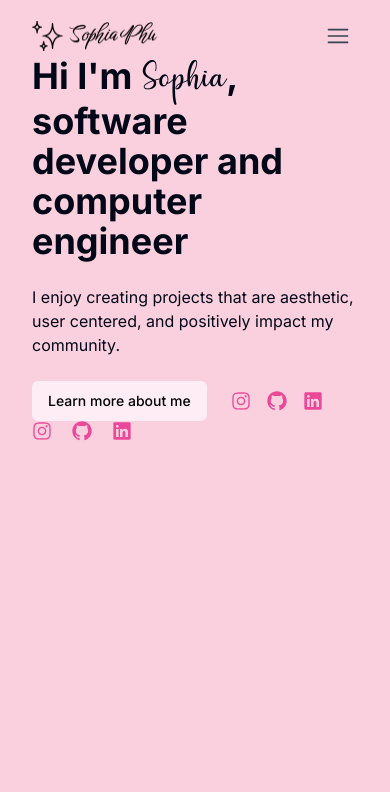
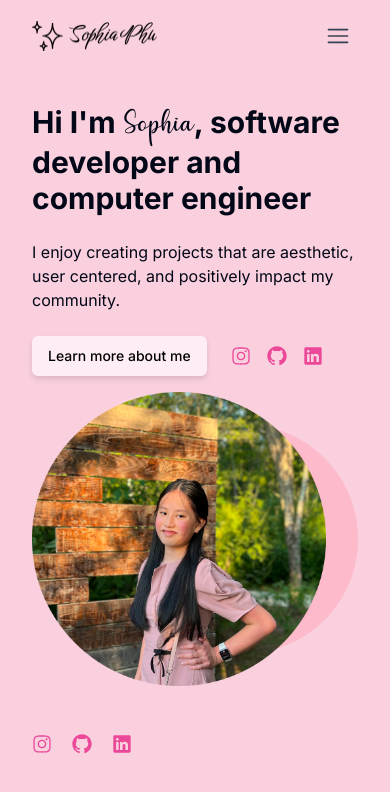
Before and after one commit to sophiaaphu/sophia-personal-website, a Next.js app in the folder sophia-personal-website/: page / in a window 390 px wide. Shown: the top 792 px of the page. Built offline with nearby package versions, Linux system fonts and the light colour scheme.

Commit message:
added image to homepage

```diff
--- a/sophia-personal-website/src/app/page.tsx
+++ b/sophia-personal-website/src/app/page.tsx
@@ -6,32 +6,35 @@ import { RxInstagramLogo, RxGithubLogo, RxLinkedinLogo,RxHeart  } from "react-ic
 
 export default function Home() {
   return (
-    <main className="">
-      <div>
+    <main className=" py-12">
+      <div className="flex flex-col lg:flex-row lg:items-center gap-4 lg:gap-0  ">
         <div className="flex flex-col gap-6">
-          <h1 className=" text-4xl font-bold">
+          <h1 className=" text-3xl lg:text-4xl font-bold">
             Hi I'm <span className=" font-normal" style={hello.style}>Sophia</span>, software developer and computer engineer
           </h1>
           <p className=" text-base">
             I enjoy creating projects that are aesthetic, user centered, and positively impact my community.
           </p>
           <div className="flex items-center gap-6">
-            <Button className=" bg-[#FEEDF5] text-black hover:bg-[#F986B0]">
+            <Button className=" bg-[#FEEDF5] text-black drop-shadow-md hover:bg-[#F986B0] hover:-translate-y-1 duration-200">
               Learn more about me
             </Button>
-            <div className="flex space-x-4 text-pink-500 ">
-              <a href="https://www.instagram.com/sophiaaphu._/" target="_blank" rel="noopener noreferrer" className="hover:underline">
+            <div className="flex space-x-4 text-pink-500">
+              <a href="https://www.instagram.com/sophiaaphu._/" target="_blank" rel="noopener noreferrer" className="hover:-translate-y-2 duration-200">
                 <RxInstagramLogo className="w-5 h-5" />
               </a>
-              <a href="https://github.com/sophiaaphu" target="_blank" rel="noopener noreferrer" className="hover:underline">
+              <a href="https://github.com/sophiaaphu" target="_blank" rel="noopener noreferrer" className="hover:-translate-y-2 duration-200">
                 <RxGithubLogo className="w-5 h-5"  />
               </a>
-              <a href="https://www.linkedin.com/in/sophiaphu/" target="_blank" rel="noopener noreferrer" className="hover:underline">
+              <a href="https://www.linkedin.com/in/sophiaphu/" target="_blank" rel="noopener noreferrer" className="hover:-translate-y-2 duration-200">
                 <RxLinkedinLogo className="w-5 h-5"  />
               </a>
             </div>
           </div>
         </div>
+        <div>
+        <Image src="/homepage-pic.png" alt="homepage pic" width={400} height={300} />
+        </div>
       </div>
     </main>
   );
```
Also changed, not shown: sophia-personal-website/public/homepage-pic.png (added).
